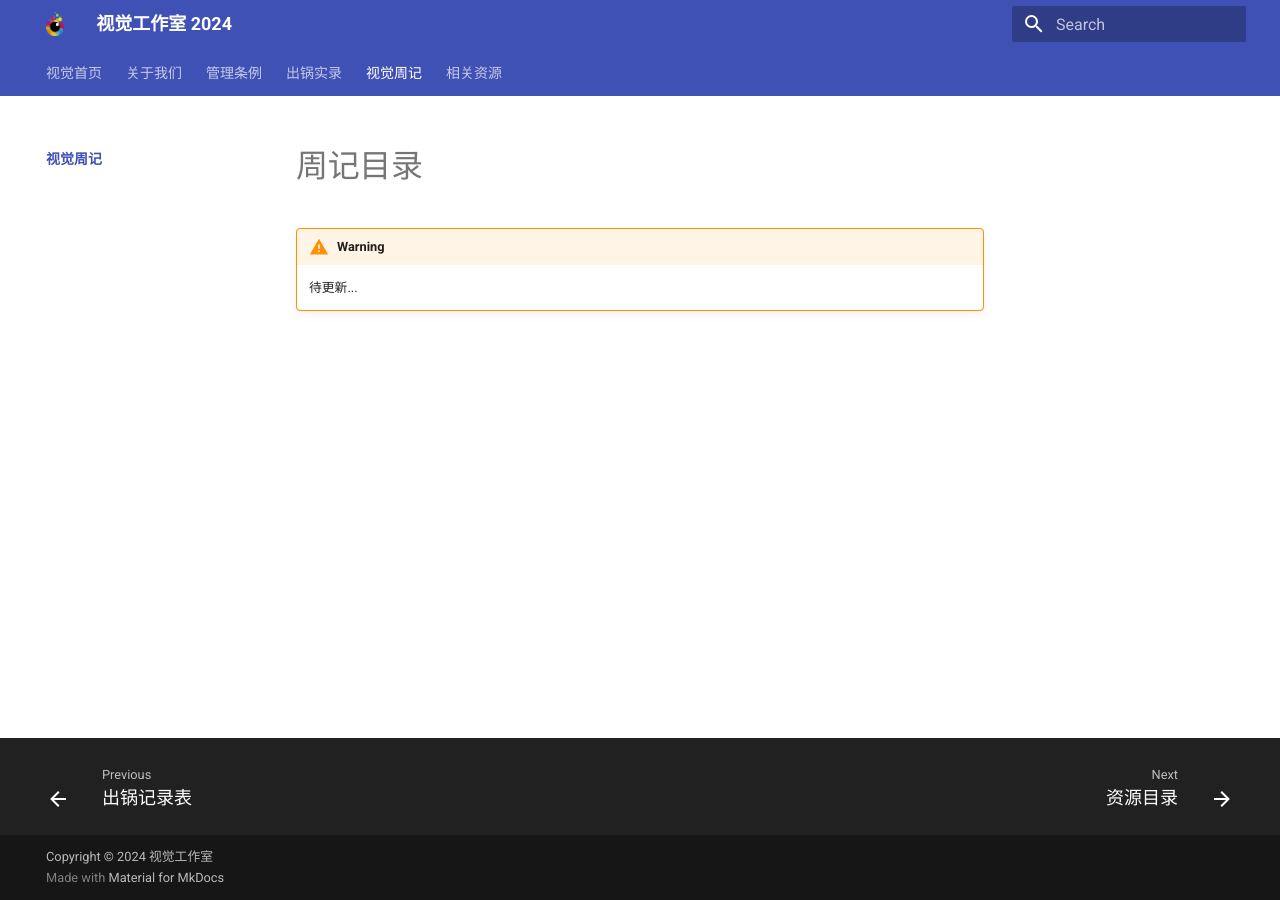
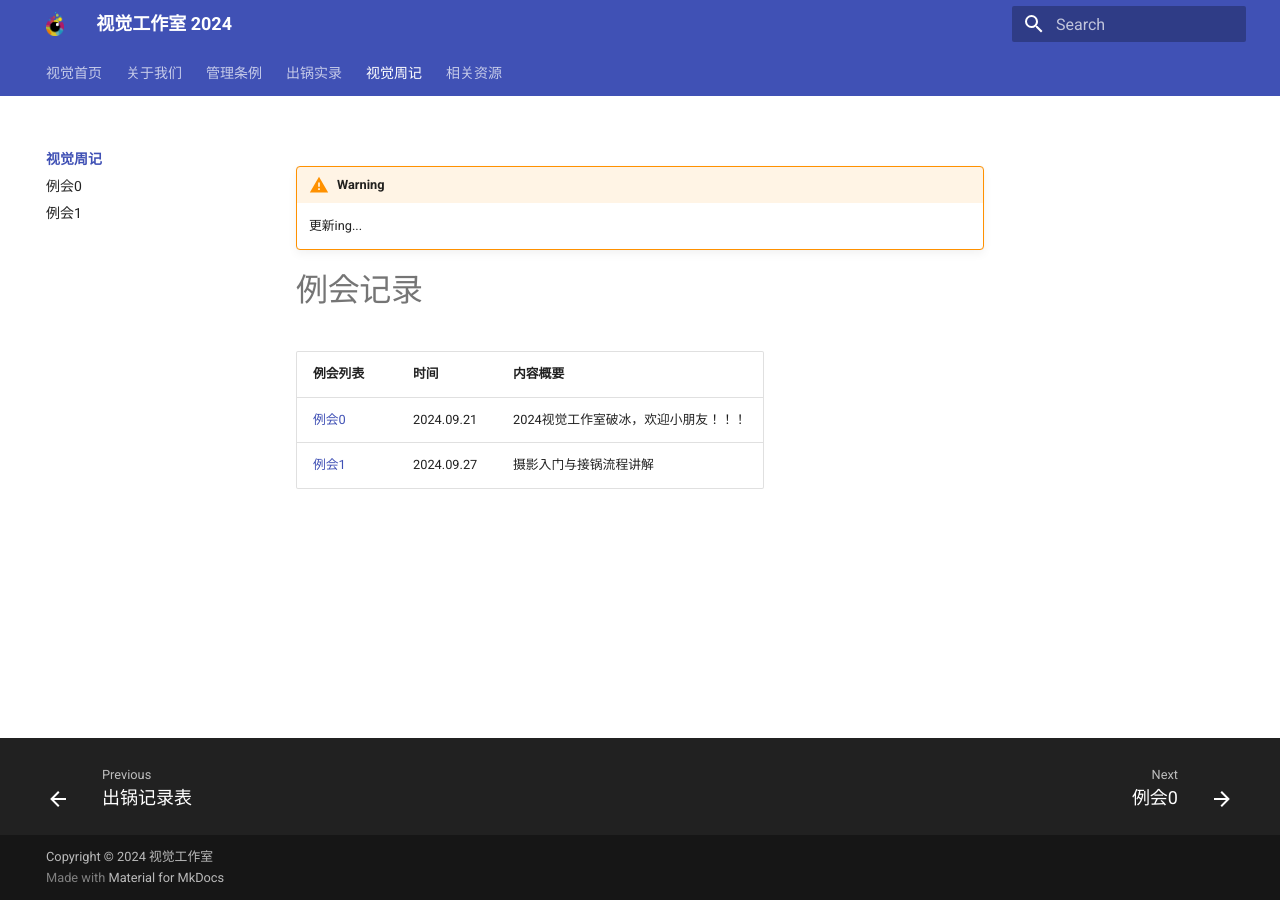
Before and after one commit to laoguanTX/2025visualstudio, an MkDocs documentation site: the page built from docs/weekly/index.md, in a window 1280 px wide. Built offline with MkDocs 1.6.1 and Material for MkDocs 9.7.7, drawn with Linux system fonts in a browser that asks for light colours.

Commit message:
Update:documents for meeting 1

```diff
--- a/docs/weekly/index.md
+++ b/docs/weekly/index.md
@@ -1,3 +1,27 @@
 !!! warning
 
-    待更新...
+    更新ing...
+
+# 例会记录
+
+<table>
+<thead>
+    <tr>
+        <th>例会列表</th>
+        <th>时间</th>
+        <th>内容概要</th>
+    </tr>
+</thead>
+<tbody>
+    <tr>
+        <td><a href="meeting_0/">例会0</a></td>
+        <td>2024.09.21</td>
+        <td>2024视觉工作室破冰，欢迎小朋友！！！</td>
+    </tr>
+    <tr>
+        <td><a href="meeting_1/">例会1</a></td>
+        <td>2024.09.27</td>
+        <td>摄影入门与接锅流程讲解</td>
+    </tr>
+</tbody>
+</table>
--- a/mkdocs.yml
+++ b/mkdocs.yml
@@ -40,6 +40,8 @@ nav:
     - 出锅记录表: pot/index.md
   - 视觉周记:
     - 周记目录: weekly/index.md
+    - 例会0: weekly/meeting_0/index.md
+    - 例会1: weekly/meeting_1/index.md
   - 相关资源:
     - 资源目录: resource/index.md
     - 视觉秘籍: resource/book/index.md
```
Also changed, not shown: docs/weekly/meeting_0/index.md (added, +1 -0 lines), docs/weekly/meeting_1/index.md (added, +14 -0 lines), 2 other files.
